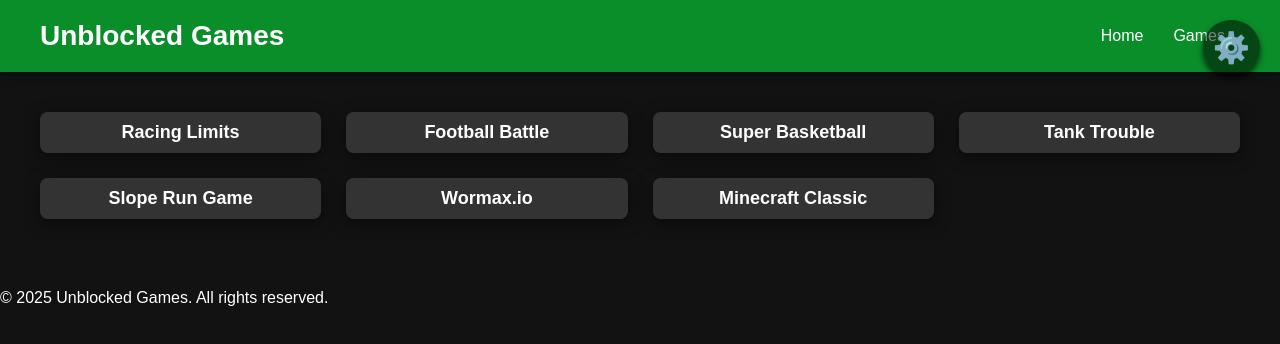
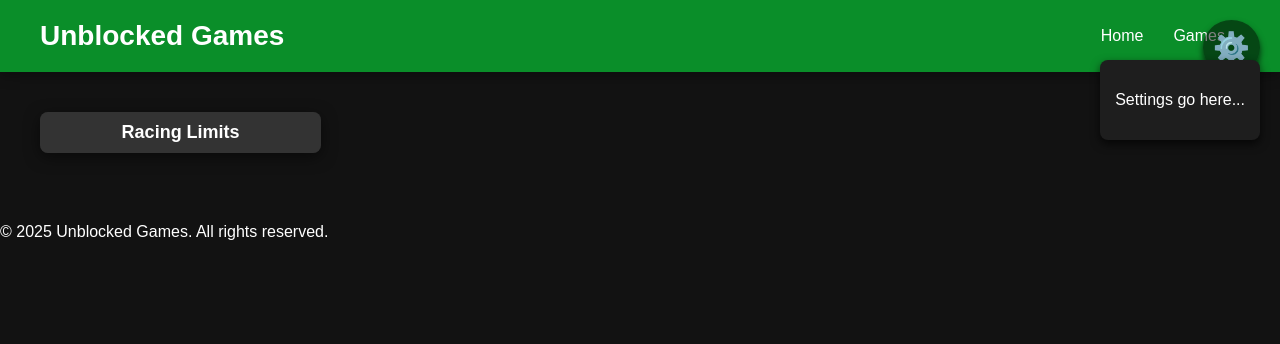
Before and after one commit to Wavykid97/Wavykid97-Googleplus.github.io, a plain HTML site: page page3.html in a window 1280 px wide. Both pictures are taken after a click on the element "⚙️". Drawn offline with Linux system fonts and the light colour scheme.

Commit message:
Update page3.html

```diff
--- a/page3.html
+++ b/page3.html
@@ -155,7 +155,6 @@
         function openFullscreenGame(gameUrl) {
             const fullscreenDiv = document.getElementById('fullscreen-container');
             const gameFrame = document.getElementById('fullscreen-iframe');
-
             gameFrame.src = gameUrl;
             fullscreenDiv.style.display = 'flex';
         }
@@ -163,13 +162,16 @@
         function closeFullscreenGame() {
             const fullscreenDiv = document.getElementById('fullscreen-container');
             const gameFrame = document.getElementById('fullscreen-iframe');
-
             gameFrame.src = '';
             fullscreenDiv.style.display = 'none';
         }
 
-        function toggleSettings(show) {
-            document.getElementById('settings-panel').style.display = show ? 'block' : 'none';
+        function showSettings() {
+            document.getElementById('settings-panel').style.display = 'block';
+        }
+
+        function hideSettings() {
+            document.getElementById('settings-panel').style.display = 'none';
         }
     </script>
 </head>
@@ -186,30 +188,6 @@
         <div class="game-container" onclick="openFullscreenGame('https://www.crazygames.com/embed/racing-limits')">
             <div class="game-title">Racing Limits</div>
         </div>
-
-        <div class="game-container" onclick="openFullscreenGame('https://www.crazygames.com/embed/football-battle')">
-            <div class="game-title">Football Battle</div>
-        </div>
-
-        <div class="game-container" onclick="openFullscreenGame('https://www.crazygames.com/embed/super-basketball')">
-            <div class="game-title">Super Basketball</div>
-        </div>
-
-        <div class="game-container" onclick="openFullscreenGame('https://www.crazygames.com/embed/tank-trouble')">
-            <div class="game-title">Tank Trouble</div>
-        </div>
-
-        <div class="game-container" onclick="openFullscreenGame('https://www.crazygames.com/embed/slope-run-game')">
-            <div class="game-title">Slope Run Game</div>
-        </div>
-
-        <div class="game-container" onclick="openFullscreenGame('https://www.crazygames.com/embed/wormax-io')">
-            <div class="game-title">Wormax.io</div>
-        </div>
-
-        <div class="game-container" onclick="openFullscreenGame('https://www.crazygames.com/embed/minecraft-classic')">
-            <div class="game-title">Minecraft Classic</div>
-        </div>
     </main>
 
     <div id="fullscreen-container" class="fullscreen-container">
@@ -218,12 +196,12 @@
     </div>
 
     <!-- Settings Icon -->
-    <div class="settings-icon" onmouseover="toggleSettings(true)" onmouseout="toggleSettings(false)">
+    <div class="settings-icon" onmouseenter="showSettings()">
         ⚙️
     </div>
 
     <!-- Settings Panel -->
-    <div id="settings-panel" class="settings-panel">
+    <div id="settings-panel" class="settings-panel" onmouseenter="showSettings()" onmouseleave="hideSettings()">
         <p>Settings go here...</p>
     </div>
 
```
